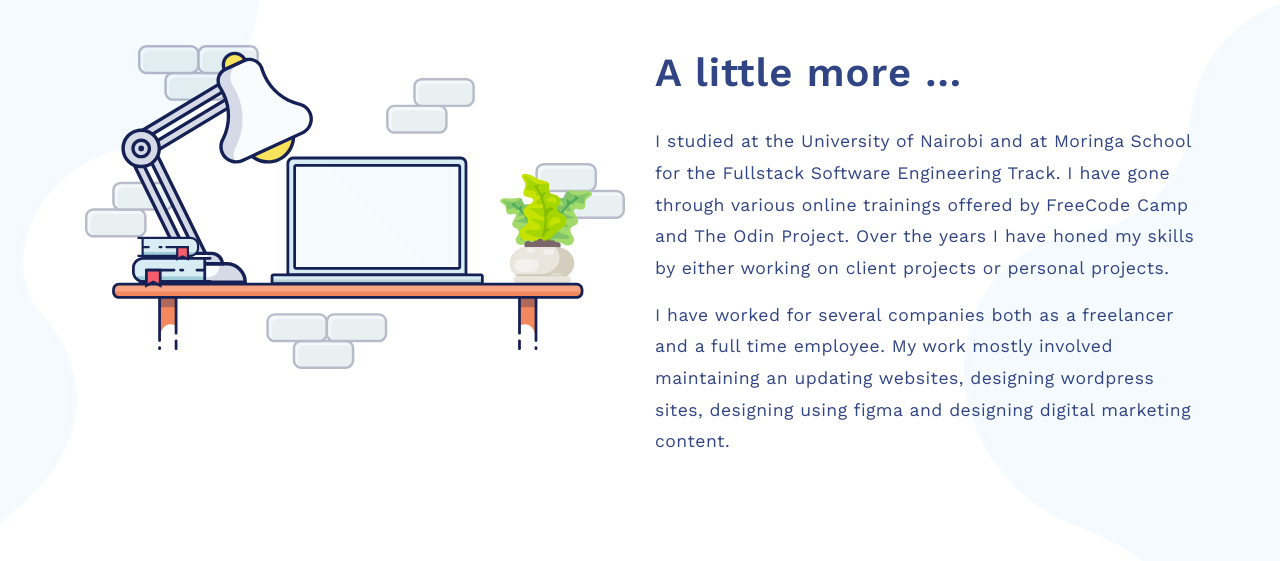
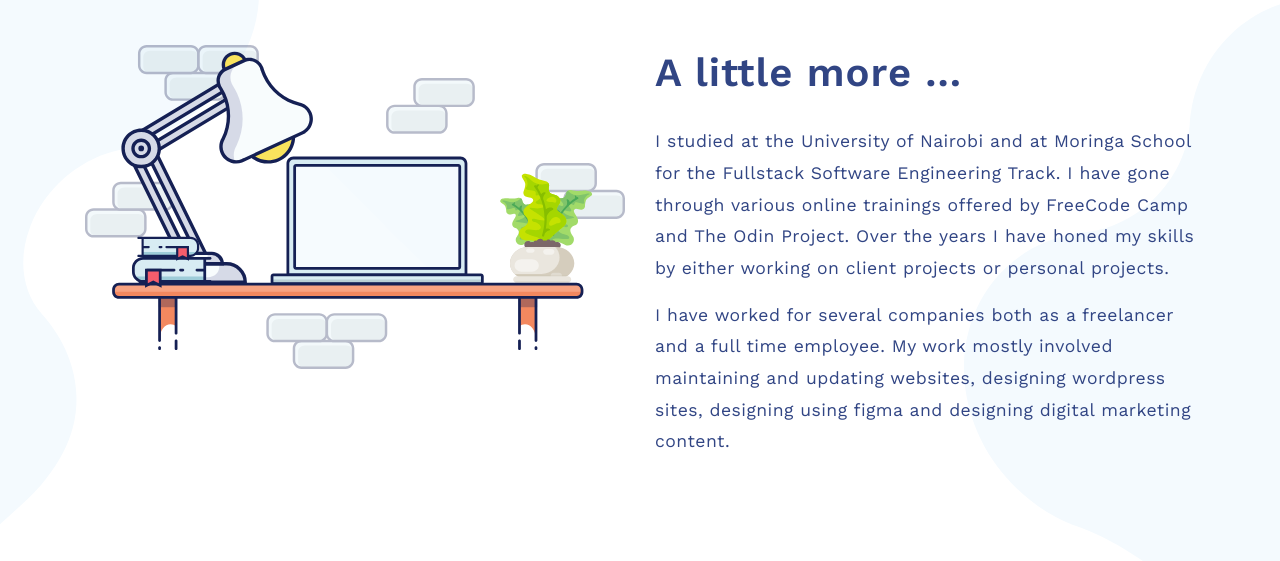
Before and after one commit to vantablanta/upgraded, a Django app: page / in a window 1280 px wide. Shown: the part 1301-1862 px from the top of the page. Run offline with Django 4.2, Linux system fonts and the light colour scheme; data that the repository does not hold is empty; some libraries are stand-ins or nearby versions.

Commit message:
fix: grammar fix

```diff
--- a/app/templates/index.html
+++ b/app/templates/index.html
@@ -80,7 +80,7 @@
           by either working on client projects or personal projects.
         </p>
         <p>I have worked for several companies both as a freelancer and a full time employee.
-          My work mostly involved maintaining an updating websites, designing wordpress sites, designing using figma and designing
+          My work mostly involved maintaining and updating websites, designing wordpress sites, designing using figma and designing
           digital marketing content.
         </p>
       </div>
```
